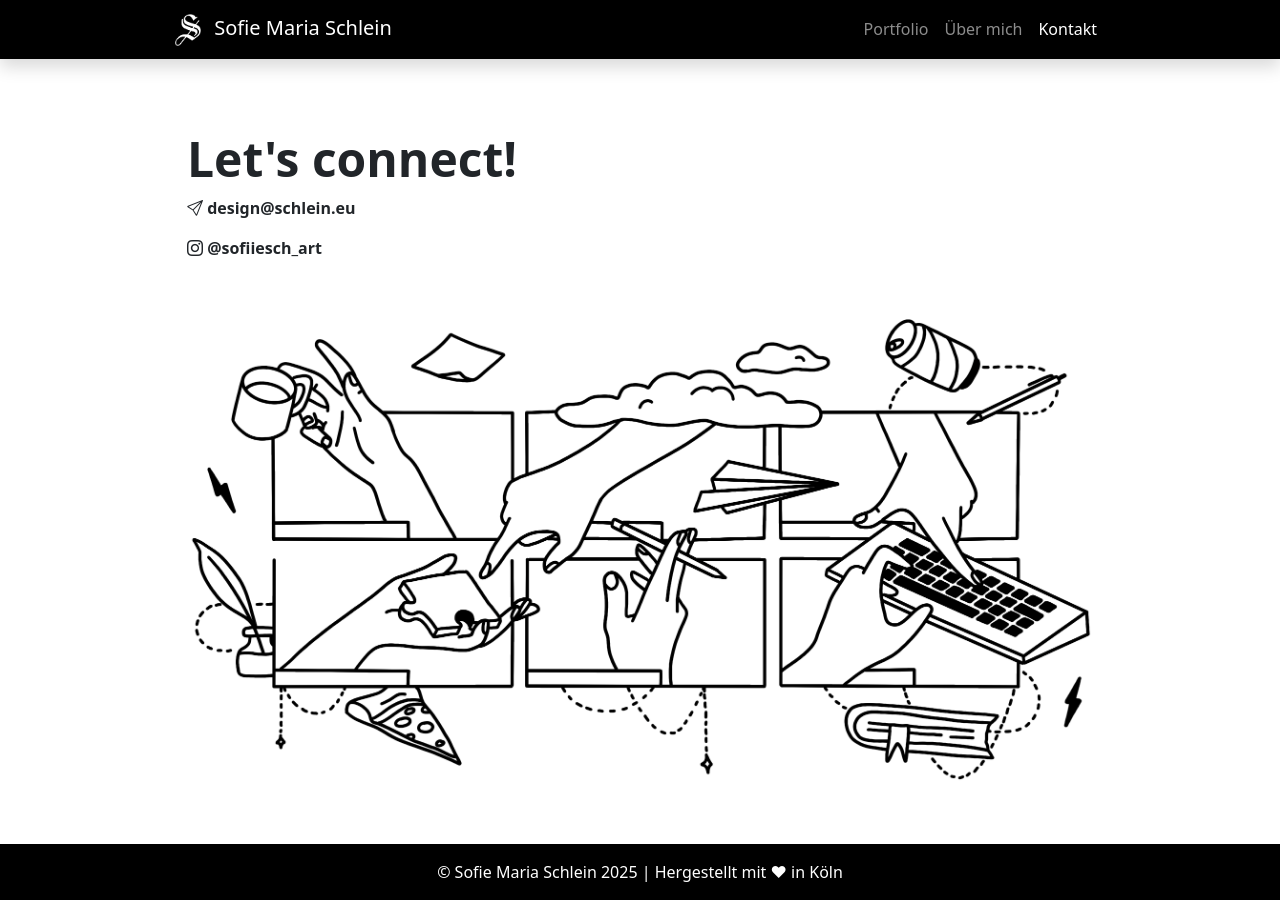
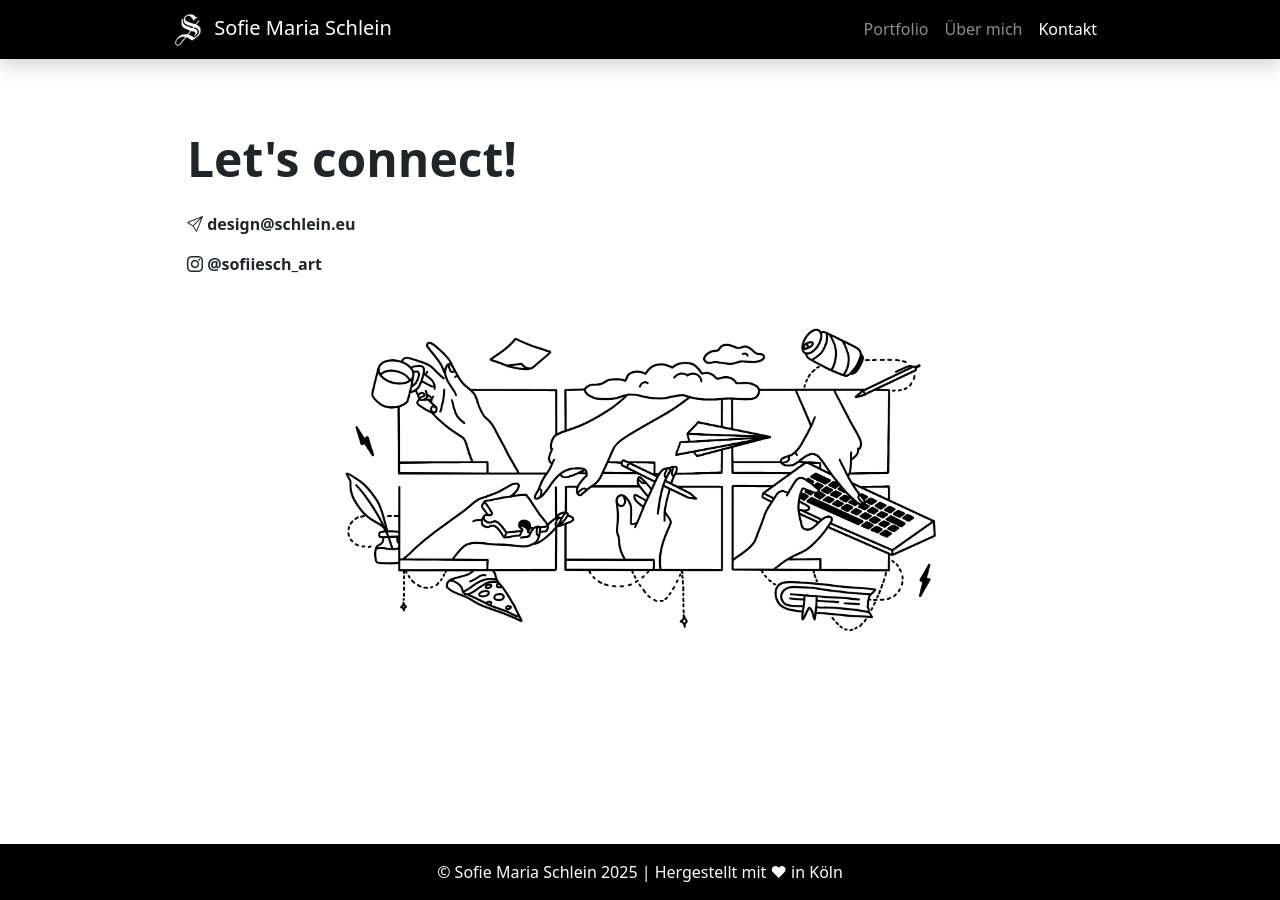
Before and after one commit to steffanschlein/sofie-portfolio-jekyll, a Jekyll site: the page built from contact.html, in a window 1280 px wide. Built offline with Jekyll 4.4.1, drawn with Linux system fonts in a browser that asks for light colours.

Commit message:
Fix masonry and layout

```diff
--- a/_layouts/layout.html
+++ b/_layouts/layout.html
@@ -7,6 +7,7 @@
   <link href="https://cdn.jsdelivr.net/npm/bootstrap@5.3.7/dist/css/bootstrap.min.css" rel="stylesheet" integrity="sha384-LN+7fdVzj6u52u30Kp6M/trliBMCMKTyK833zpbD+pXdCLuTusPj697FH4R/5mcr" crossorigin="anonymous">
   <link href="{{ '/assets/css/theme.css' | relative_url}}" rel="stylesheet">
   <link rel="stylesheet" href="https://cdn.jsdelivr.net/npm/bootstrap-icons@1.13.1/font/bootstrap-icons.min.css">
+  <meta name="theme-color" content="#e0c428">
   <style>
     .image-with-overlay {
       position: relative;
--- a/contact.html
+++ b/contact.html
@@ -5,7 +5,7 @@
   <div class="row col-lg-10 offset-lg-1 mx-auto">
     <div class="col-12">
       <h1 class="display-5 fw-semibold">Let's connect!</h1>
-      <p>
+      <p class="mt-4">
         <a href="mailto:design@schlein.eu" target="_blank" class="link-dark link-primary-hover link-underline link-underline-opacity-0 link-underline-opacity-75-hover fw-semibold">
           <i class="bi bi-send"></i>
           design@schlein.eu
@@ -18,7 +18,7 @@
         </a>
       </p>
     </div>
-    <div class="col-12 mt-4">
+    <div class="col-12 col-md-8 offset-md-2 mt-4">
       <img src="{{ '/assets/images/connect_01.png' | relative_url}}" class="img-fluid w-100">
     </div>
   </div>
```
Also changed, not shown: _layouts/project.html (+8 -2 lines), 5 other files.
